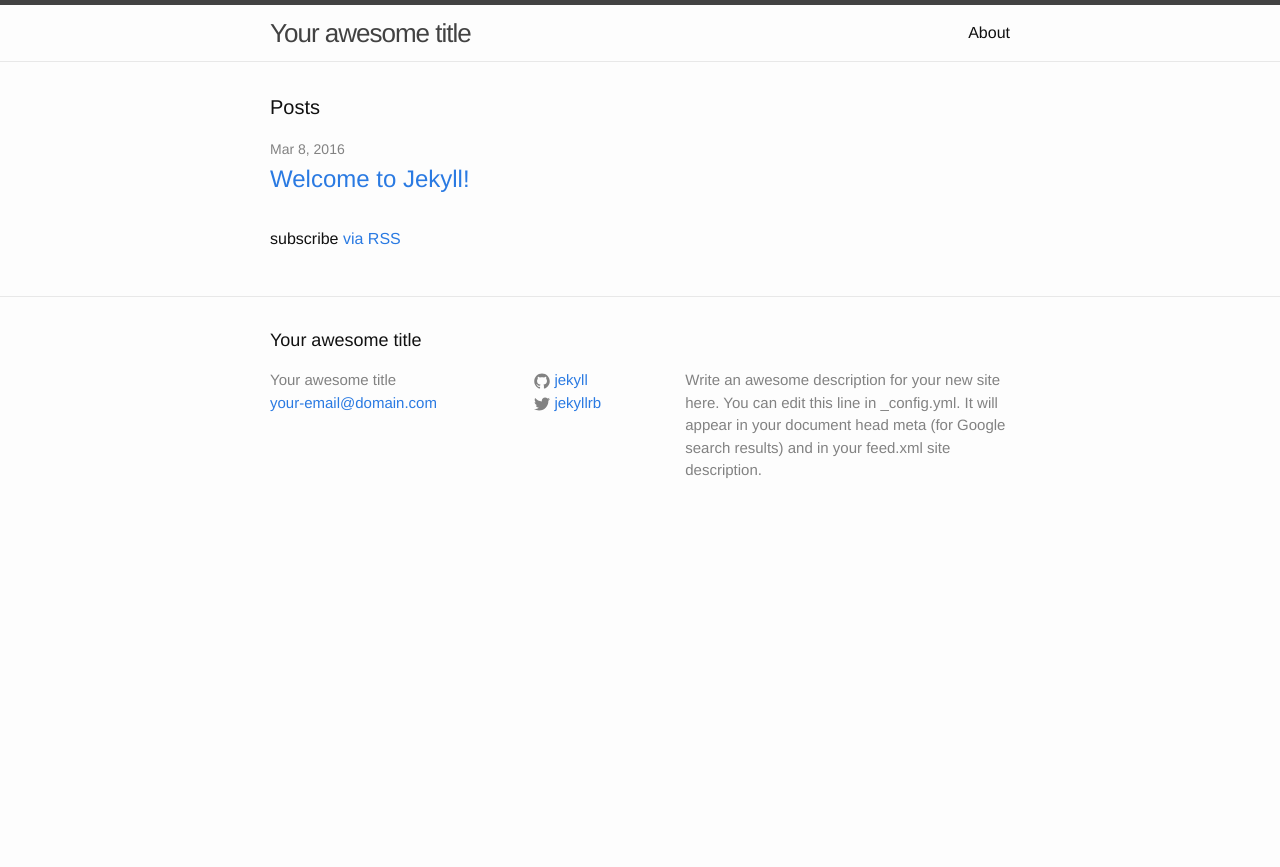
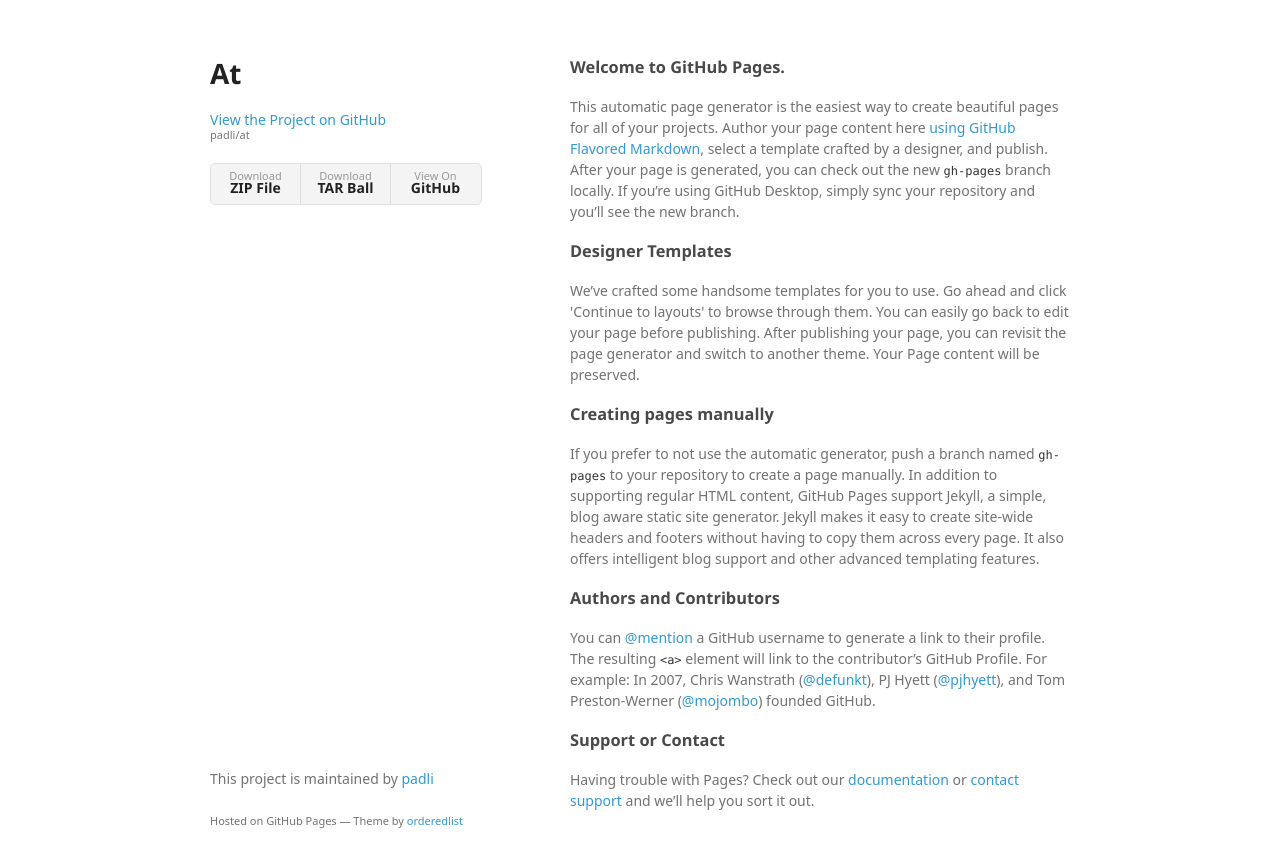
Before and after one commit to padli/at, a Jekyll site: the page index.html, which Jekyll copies as it is, in a window 1280 px wide. Shown: the top 867 px of the page. Built offline with Jekyll 4.4.1, drawn with Linux system fonts in a browser that asks for light colours; some web fonts are replaced.

Commit message:
Create gh-pages branch via GitHub

```diff
--- a/index.html
+++ b/index.html
@@ -1,23 +1,64 @@
----
-layout: default
----
+<!doctype html>
+<html>
+  <head>
+    <meta charset="utf-8">
+    <meta http-equiv="X-UA-Compatible" content="chrome=1">
+    <title>At by padli</title>
 
-<div class="home">
+    <link rel="stylesheet" href="stylesheets/styles.css">
+    <link rel="stylesheet" href="stylesheets/github-light.css">
+    <meta name="viewport" content="width=device-width">
+    <!--[if lt IE 9]>
+    <script src="//html5shiv.googlecode.com/svn/trunk/html5.js"></script>
+    <![endif]-->
+  </head>
+  <body>
+    <div class="wrapper">
+      <header>
+        <h1>At</h1>
+        <p></p>
 
-  <h1 class="page-heading">Posts</h1>
+        <p class="view"><a href="https://github.com/padli/at">View the Project on GitHub <small>padli/at</small></a></p>
 
-  <ul class="post-list">
-    {% for post in site.posts %}
-      <li>
-        <span class="post-meta">{{ post.date | date: "%b %-d, %Y" }}</span>
 
-        <h2>
-          <a class="post-link" href="{{ post.url | prepend: site.baseurl }}">{{ post.title }}</a>
-        </h2>
-      </li>
-    {% endfor %}
-  </ul>
+        <ul>
+          <li><a href="https://github.com/padli/at/zipball/master">Download <strong>ZIP File</strong></a></li>
+          <li><a href="https://github.com/padli/at/tarball/master">Download <strong>TAR Ball</strong></a></li>
+          <li><a href="https://github.com/padli/at">View On <strong>GitHub</strong></a></li>
+        </ul>
+      </header>
+      <section>
+        <h3>
+<a id="welcome-to-github-pages" class="anchor" href="#welcome-to-github-pages" aria-hidden="true"><span aria-hidden="true" class="octicon octicon-link"></span></a>Welcome to GitHub Pages.</h3>
 
-  <p class="rss-subscribe">subscribe <a href="{{ "/feed.xml" | prepend: site.baseurl }}">via RSS</a></p>
+<p>This automatic page generator is the easiest way to create beautiful pages for all of your projects. Author your page content here <a href="https://guides.github.com/features/mastering-markdown/">using GitHub Flavored Markdown</a>, select a template crafted by a designer, and publish. After your page is generated, you can check out the new <code>gh-pages</code> branch locally. If you’re using GitHub Desktop, simply sync your repository and you’ll see the new branch.</p>
 
-</div>
+<h3>
+<a id="designer-templates" class="anchor" href="#designer-templates" aria-hidden="true"><span aria-hidden="true" class="octicon octicon-link"></span></a>Designer Templates</h3>
+
+<p>We’ve crafted some handsome templates for you to use. Go ahead and click 'Continue to layouts' to browse through them. You can easily go back to edit your page before publishing. After publishing your page, you can revisit the page generator and switch to another theme. Your Page content will be preserved.</p>
+
+<h3>
+<a id="creating-pages-manually" class="anchor" href="#creating-pages-manually" aria-hidden="true"><span aria-hidden="true" class="octicon octicon-link"></span></a>Creating pages manually</h3>
+
+<p>If you prefer to not use the automatic generator, push a branch named <code>gh-pages</code> to your repository to create a page manually. In addition to supporting regular HTML content, GitHub Pages support Jekyll, a simple, blog aware static site generator. Jekyll makes it easy to create site-wide headers and footers without having to copy them across every page. It also offers intelligent blog support and other advanced templating features.</p>
+
+<h3>
+<a id="authors-and-contributors" class="anchor" href="#authors-and-contributors" aria-hidden="true"><span aria-hidden="true" class="octicon octicon-link"></span></a>Authors and Contributors</h3>
+
+<p>You can <a href="https://help.github.com/articles/basic-writing-and-formatting-syntax/#mentioning-users-and-teams" class="user-mention">@mention</a> a GitHub username to generate a link to their profile. The resulting <code>&lt;a&gt;</code> element will link to the contributor’s GitHub Profile. For example: In 2007, Chris Wanstrath (<a href="https://github.com/defunkt" class="user-mention">@defunkt</a>), PJ Hyett (<a href="https://github.com/pjhyett" class="user-mention">@pjhyett</a>), and Tom Preston-Werner (<a href="https://github.com/mojombo" class="user-mention">@mojombo</a>) founded GitHub.</p>
+
+<h3>
+<a id="support-or-contact" class="anchor" href="#support-or-contact" aria-hidden="true"><span aria-hidden="true" class="octicon octicon-link"></span></a>Support or Contact</h3>
+
+<p>Having trouble with Pages? Check out our <a href="https://help.github.com/pages">documentation</a> or <a href="https://github.com/contact">contact support</a> and we’ll help you sort it out.</p>
+      </section>
+      <footer>
+        <p>This project is maintained by <a href="https://github.com/padli">padli</a></p>
+        <p><small>Hosted on GitHub Pages &mdash; Theme by <a href="https://github.com/orderedlist">orderedlist</a></small></p>
+      </footer>
+    </div>
+    <script src="javascripts/scale.fix.js"></script>
+
+  </body>
+</html>
--- /dev/null
+++ b/javascripts/scale.fix.js
@@ -0,0 +1,17 @@
+var metas = document.getElementsByTagName('meta');
+var i;
+if (navigator.userAgent.match(/iPhone/i)) {
+  for (i=0; i<metas.length; i++) {
+    if (metas[i].name == "viewport") {
+      metas[i].content = "width=device-width, minimum-scale=1.0, maximum-scale=1.0";
+    }
+  }
+  document.addEventListener("gesturestart", gestureStart, false);
+}
+function gestureStart() {
+  for (i=0; i<metas.length; i++) {
+    if (metas[i].name == "viewport") {
+      metas[i].content = "width=device-width, minimum-scale=0.25, maximum-scale=1.6";
+    }
+  }
+}
--- /dev/null
+++ b/stylesheets/github-light.css
@@ -0,0 +1,115 @@
+/*
+   Copyright 2014 GitHub Inc.
+
+   Licensed under the Apache License, Version 2.0 (the "License");
+   you may not use this file except in compliance with the License.
+   You may obtain a copy of the License at
+
+       http://www.apache.org/licenses/LICENSE-2.0
+
+   Unless required by applicable law or agreed to in writing, software
+   distributed under the License is distributed on an "AS IS" BASIS,
+   WITHOUT WARRANTIES OR CONDITIONS OF ANY KIND, either express or implied.
+   See the License for the specific language governing permissions and
+   limitations under the License.
+
+*/
+
+.pl-c /* comment */ {
+  color: #969896;
+}
+
+.pl-c1      /* constant, markup.raw, meta.diff.header, meta.module-reference, meta.property-name, support, support.constant, support.variable, variable.other.constant */,
+.pl-s .pl-v /* string variable */ {
+  color: #0086b3;
+}
+
+.pl-e  /* entity */,
+.pl-en /* entity.name */ {
+  color: #795da3;
+}
+
+.pl-s .pl-s1 /* string source */,
+.pl-smi      /* storage.modifier.import, storage.modifier.package, storage.type.java, variable.other, variable.parameter.function */ {
+  color: #333;
+}
+
+.pl-ent /* entity.name.tag */ {
+  color: #63a35c;
+}
+
+.pl-k /* keyword, storage, storage.type */ {
+  color: #a71d5d;
+}
+
+.pl-pds              /* punctuation.definition.string, string.regexp.character-class */,
+.pl-s                /* string */,
+.pl-s .pl-pse .pl-s1 /* string punctuation.section.embedded source */,
+.pl-sr               /* string.regexp */,
+.pl-sr .pl-cce       /* string.regexp constant.character.escape */,
+.pl-sr .pl-sra       /* string.regexp string.regexp.arbitrary-repitition */,
+.pl-sr .pl-sre       /* string.regexp source.ruby.embedded */ {
+  color: #183691;
+}
+
+.pl-v /* variable */ {
+  color: #ed6a43;
+}
+
+.pl-id /* invalid.deprecated */ {
+  color: #b52a1d;
+}
+
+.pl-ii /* invalid.illegal */ {
+  background-color: #b52a1d;
+  color: #f8f8f8;
+}
+
+.pl-sr .pl-cce /* string.regexp constant.character.escape */ {
+  color: #63a35c;
+  font-weight: bold;
+}
+
+.pl-ml /* markup.list */ {
+  color: #693a17;
+}
+
+.pl-mh        /* markup.heading */,
+.pl-mh .pl-en /* markup.heading entity.name */,
+.pl-ms        /* meta.separator */ {
+  color: #1d3e81;
+  font-weight: bold;
+}
+
+.pl-mq /* markup.quote */ {
+  color: #008080;
+}
+
+.pl-mi /* markup.italic */ {
+  color: #333;
+  font-style: italic;
+}
+
+.pl-mb /* markup.bold */ {
+  color: #333;
+  font-weight: bold;
+}
+
+.pl-md /* markup.deleted, meta.diff.header.from-file */ {
+  background-color: #ffecec;
+  color: #bd2c00;
+}
+
+.pl-mi1 /* markup.inserted, meta.diff.header.to-file */ {
+  background-color: #eaffea;
+  color: #55a532;
+}
+
+.pl-mdr /* meta.diff.range */ {
+  color: #795da3;
+  font-weight: bold;
+}
+
+.pl-mo /* meta.output */ {
+  color: #1d3e81;
+}
--- /dev/null
+++ b/stylesheets/styles.css
@@ -0,0 +1,324 @@
+@font-face {
+  font-family: 'Noto Sans';
+  font-weight: 400;
+  font-style: normal;
+  src: url('../fonts/Noto-Sans-regular/Noto-Sans-regular.eot');
+  src: url('../fonts/Noto-Sans-regular/Noto-Sans-regular.eot?#iefix') format('embedded-opentype'),
+       local('Noto Sans'),
+       local('Noto-Sans-regular'),
+       url('../fonts/Noto-Sans-regular/Noto-Sans-regular.woff2') format('woff2'),
+       url('../fonts/Noto-Sans-regular/Noto-Sans-regular.woff') format('woff'),
+       url('../fonts/Noto-Sans-regular/Noto-Sans-regular.ttf') format('truetype'),
+       url('../fonts/Noto-Sans-regular/Noto-Sans-regular.svg#NotoSans') format('svg');
+}
+
+@font-face {
+  font-family: 'Noto Sans';
+  font-weight: 700;
+  font-style: normal;
+  src: url('../fonts/Noto-Sans-700/Noto-Sans-700.eot');
+  src: url('../fonts/Noto-Sans-700/Noto-Sans-700.eot?#iefix') format('embedded-opentype'),
+       local('Noto Sans Bold'),
+       local('Noto-Sans-700'),
+       url('../fonts/Noto-Sans-700/Noto-Sans-700.woff2') format('woff2'),
+       url('../fonts/Noto-Sans-700/Noto-Sans-700.woff') format('woff'),
+       url('../fonts/Noto-Sans-700/Noto-Sans-700.ttf') format('truetype'),
+       url('../fonts/Noto-Sans-700/Noto-Sans-700.svg#NotoSans') format('svg');
+}
+
+@font-face {
+  font-family: 'Noto Sans';
+  font-weight: 400;
+  font-style: italic;
+  src: url('../fonts/Noto-Sans-italic/Noto-Sans-italic.eot');
+  src: url('../fonts/Noto-Sans-italic/Noto-Sans-italic.eot?#iefix') format('embedded-opentype'),
+       local('Noto Sans Italic'),
+       local('Noto-Sans-italic'),
+       url('../fonts/Noto-Sans-italic/Noto-Sans-italic.woff2') format('woff2'),
+       url('../fonts/Noto-Sans-italic/Noto-Sans-italic.woff') format('woff'),
+       url('../fonts/Noto-Sans-italic/Noto-Sans-italic.ttf') format('truetype'),
+       url('../fonts/Noto-Sans-italic/Noto-Sans-italic.svg#NotoSans') format('svg');
+}
+
+@font-face {
+  font-family: 'Noto Sans';
+  font-weight: 700;
+  font-style: italic;
+  src: url('../fonts/Noto-Sans-700italic/Noto-Sans-700italic.eot');
+  src: url('../fonts/Noto-Sans-700italic/Noto-Sans-700italic.eot?#iefix') format('embedded-opentype'),
+       local('Noto Sans Bold Italic'),
+       local('Noto-Sans-700italic'),
+       url('../fonts/Noto-Sans-700italic/Noto-Sans-700italic.woff2') format('woff2'),
+       url('../fonts/Noto-Sans-700italic/Noto-Sans-700italic.woff') format('woff'),
+       url('../fonts/Noto-Sans-700italic/Noto-Sans-700italic.ttf') format('truetype'),
+       url('../fonts/Noto-Sans-700italic/Noto-Sans-700italic.svg#NotoSans') format('svg');
+}
+
+body {
+  background-color: #fff;
+  padding:50px;
+  font: 14px/1.5 "Noto Sans", "Helvetica Neue", Helvetica, Arial, sans-serif;
+  color:#727272;
+  font-weight:400;
+}
+
+h1, h2, h3, h4, h5, h6 {
+  color:#222;
+  margin:0 0 20px;
+}
+
+p, ul, ol, table, pre, dl {
+  margin:0 0 20px;
+}
+
+h1, h2, h3 {
+  line-height:1.1;
+}
+
+h1 {
+  font-size:28px;
+}
+
+h2 {
+  color:#393939;
+}
+
+h3, h4, h5, h6 {
+  color:#494949;
+}
+
+a {
+  color:#39c;
+  text-decoration:none;
+}
+
+a:hover {
+  color:#069;
+}
+
+a small {
+  font-size:11px;
+  color:#777;
+  margin-top:-0.3em;
+  display:block;
+}
+
+a:hover small {
+  color:#777;
+}
+
+.wrapper {
+  width:860px;
+  margin:0 auto;
+}
+
+blockquote {
+  border-left:1px solid #e5e5e5;
+  margin:0;
+  padding:0 0 0 20px;
+  font-style:italic;
+}
+
+code, pre {
+  font-family:Monaco, Bitstream Vera Sans Mono, Lucida Console, Terminal, Consolas, Liberation Mono, DejaVu Sans Mono, Courier New, monospace;
+  color:#333;
+  font-size:12px;
+}
+
+pre {
+  padding:8px 15px;
+  background: #f8f8f8;
+  border-radius:5px;
+  border:1px solid #e5e5e5;
+  overflow-x: auto;
+}
+
+table {
+  width:100%;
+  border-collapse:collapse;
+}
+
+th, td {
+  text-align:left;
+  padding:5px 10px;
+  border-bottom:1px solid #e5e5e5;
+}
+
+dt {
+  color:#444;
+  font-weight:700;
+}
+
+th {
+  color:#444;
+}
+
+img {
+  max-width:100%;
+}
+
+header {
+  width:270px;
+  float:left;
+  position:fixed;
+  -webkit-font-smoothing:subpixel-antialiased;
+}
+
+header ul {
+  list-style:none;
+  height:40px;
+  padding:0;
+  background: #f4f4f4;
+  border-radius:5px;
+  border:1px solid #e0e0e0;
+  width:270px;
+}
+
+header li {
+  width:89px;
+  float:left;
+  border-right:1px solid #e0e0e0;
+  height:40px;
+}
+
+header li:first-child a {
+  border-radius:5px 0 0 5px;
+}
+
+header li:last-child a {
+  border-radius:0 5px 5px 0;
+}
+
+header ul a {
+  line-height:1;
+  font-size:11px;
+  color:#999;
+  display:block;
+  text-align:center;
+  padding-top:6px;
+  height:34px;
+}
+
+header ul a:hover {
+  color:#999;
+}
+
+header ul a:active {
+  background-color:#f0f0f0;
+}
+
+strong {
+  color:#222;
+  font-weight:700;
+}
+
+header ul li + li + li {
+  border-right:none;
+  width:89px;
+}
+
+header ul a strong {
+  font-size:14px;
+  display:block;
+  color:#222;
+}
+
+section {
+  width:500px;
+  float:right;
+  padding-bottom:50px;
+}
+
+small {
+  font-size:11px;
+}
+
+hr {
+  border:0;
+  background:#e5e5e5;
+  height:1px;
+  margin:0 0 20px;
+}
+
+footer {
+  width:270px;
+  float:left;
+  position:fixed;
+  bottom:50px;
+  -webkit-font-smoothing:subpixel-antialiased;
+}
+
+@media print, screen and (max-width: 960px) {
+
+  div.wrapper {
+    width:auto;
+    margin:0;
+  }
+
+  header, section, footer {
+    float:none;
+    position:static;
+    width:auto;
+  }
+
+  header {
+    padding-right:320px;
+  }
+
+  section {
+    border:1px solid #e5e5e5;
+    border-width:1px 0;
+    padding:20px 0;
+    margin:0 0 20px;
+  }
+
+  header a small {
+    display:inline;
+  }
+
+  header ul {
+    position:absolute;
+    right:50px;
+    top:52px;
+  }
+}
+
+@media print, screen and (max-width: 720px) {
+  body {
+    word-wrap:break-word;
+  }
+
+  header {
+    padding:0;
+  }
+
+  header ul, header p.view {
+    position:static;
+  }
+
+  pre, code {
+    word-wrap:normal;
+  }
+}
+
+@media print, screen and (max-width: 480px) {
+  body {
+    padding:15px;
+  }
+
+  header ul {
+    width:99%;
+  }
+
+  header li, header ul li + li + li {
+    width:33%;
+  }
+}
+
+@media print {
+  body {
+    padding:0.4in;
+    font-size:12pt;
+    color:#444;
+  }
+}
```
Also changed, not shown: params.json (added, +1 -0 lines).
